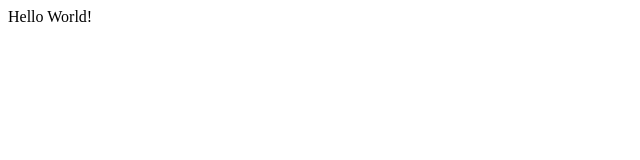
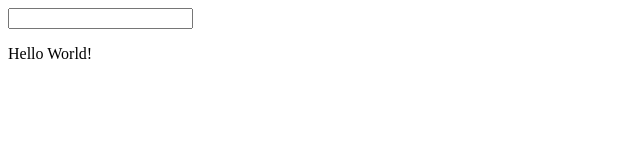
Before and after one commit to lucastaliberti/udemy-vuejs-2-the-complete-guide, a plain HTML site: page first-app/index.html in a window 1280 px wide. Shown: the whole page, without its empty margins (0-640 px from the left). Drawn offline with nearby package versions, Linux system fonts and the light colour scheme.

Commit message:
adding input and the on event to handle it

```diff
--- a/first-app/index.html
+++ b/first-app/index.html
@@ -1,6 +1,7 @@
 <script src="https://cdn.jsdelivr.net/npm/vue"></script>
 
 <div id="app">
+  <input type="text" v-on:input="changeTitle">
   <p>{{ title }}</p>
 </div>
 
@@ -10,6 +11,11 @@
     el: '#app',
     data: {
       title: 'Hello World!'
+    },
+    methods: {
+      changeTitle: function (event) {
+        this.title = event.target.value
+      }
     }
   })
 </script>
```
